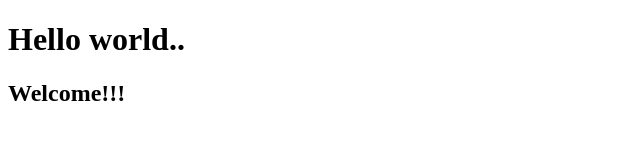
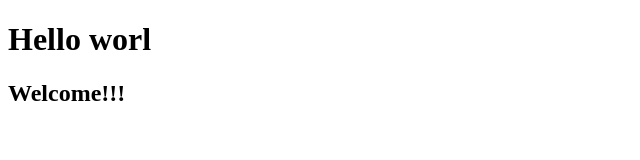
Before and after one commit to mxavier222/Firstproj, a plain HTML site: page index.html in a window 1280 px wide. Shown: the full height of the page, 0-640 px from the left. Drawn offline with Linux system fonts and the light colour scheme.

Commit message:
Edit file

```diff
--- a/index.html
+++ b/index.html
@@ -6,7 +6,7 @@
     <title>Example</title>
 </head>
 <body>
-    <h1>Hello world..</h1>
+    <h1>Hello worl</h1>
     <h2>Welcome!!!</h2>
 </body>
 </html>
```
